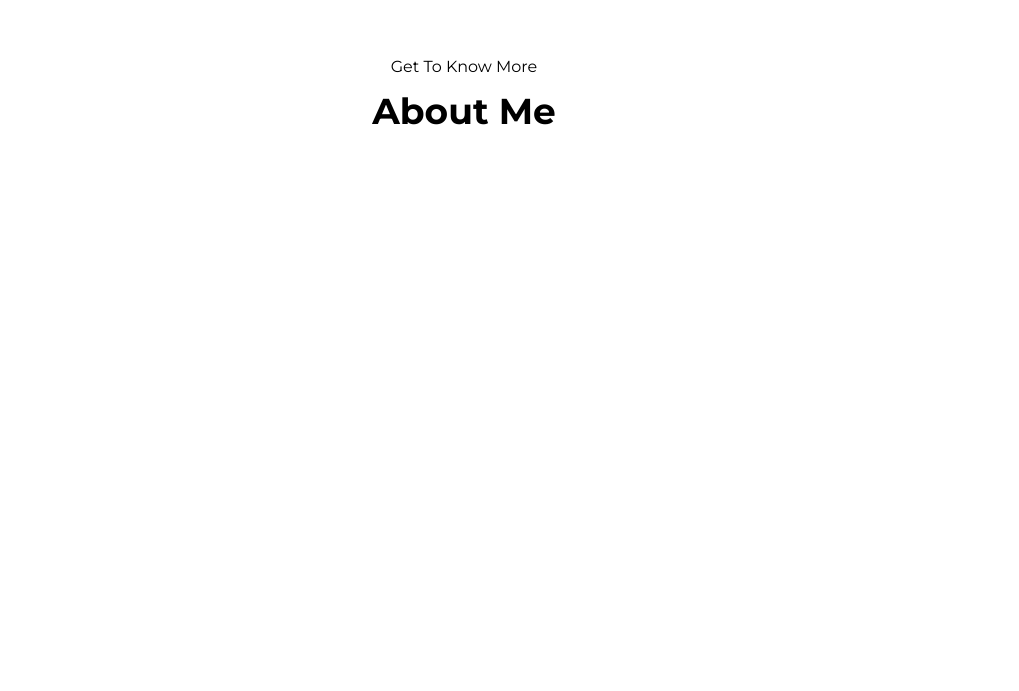
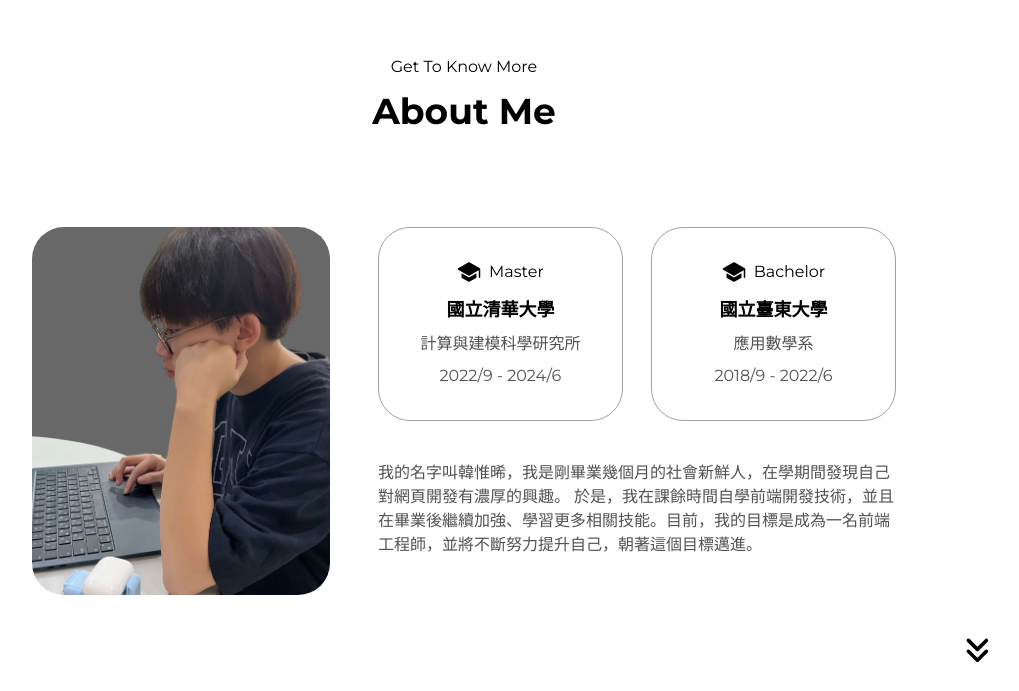
Before and after one commit to qqpp0504/website, a React (Vite) app in the folder frontend/: page / in a window 1280 px wide. Shown: the part 913-1604 px from the top of the page, without its empty margins (176-1195 px from the left). Before the commit the page ends 1100 px from the top, so only its background shows below. Built offline with nearby package versions, Linux system fonts and the light colour scheme.

Commit message:
Add AboutMe component

```diff
--- a/frontend/src/components/AboutMe.jsx
+++ b/frontend/src/components/AboutMe.jsx
@@ -1,8 +1,65 @@
+import { IoSchool } from "react-icons/io5";
+import { FaAnglesDown } from "react-icons/fa6";
+
+import myImage from "../assets/images/my-image2.jpg";
+import CardInfo from "./UI/CardInfo.jsx";
+
 export default function AboutMe() {
   return (
-    <section className="text-center mt-40">
-      <div>Get To Know More</div>
-      <h2 className="font-bold text-4xl mt-3">About Me</h2>
-    </section>
+    <>
+      <section className="mb-10">
+        <div className="text-center mb-24">
+          <div>Get To Know More</div>
+          <h2 className="font-bold text-4xl mt-3">About Me</h2>
+        </div>
+
+        <div className="flex gap-12">
+          <div className="w-[23rem] h-[23rem] rounded-4xl overflow-hidden">
+            <img
+              src={myImage}
+              alt="My image"
+              className="w-full h-full object-cover"
+            />
+          </div>
+
+          <div className="w-[40rem]">
+            <div className="flex gap-7">
+              <CardInfo
+                icon={
+                  <>
+                    <IoSchool size="1.5rem" />
+                    <span className="ml-2">Master</span>
+                  </>
+                }
+                title="國立清華大學"
+                description="計算與建模科學研究所"
+                date="2022/9 - 2024/6"
+              />
+              <CardInfo
+                icon={
+                  <>
+                    <IoSchool size="1.5rem" />
+                    <span className="ml-2">Bachelor</span>
+                  </>
+                }
+                title="國立臺東大學"
+                description="應用數學系"
+                date="2018/9 - 2022/6"
+              />
+            </div>
+
+            <div className="w-full mt-10">
+              <p className="text-neutral-600">
+                我的名字叫韓惟晞，我是剛畢業幾個月的社會新鮮人，在學期間發現自己對網頁開發有濃厚的興趣。
+                於是，我在課餘時間自學前端開發技術，並且在畢業後繼續加強、學習更多相關技能。目前，我的目標是成為一名前端工程師，並將不斷努力提升自己，朝著這個目標邁進。
+              </p>
+            </div>
+          </div>
+        </div>
+      </section>
+      <div className="absolute right-28">
+        <FaAnglesDown size="1.8rem" />
+      </div>
+    </>
   );
 }
--- a/frontend/src/components/Navigation.jsx
+++ b/frontend/src/components/Navigation.jsx
@@ -3,7 +3,7 @@ export default function Navigation() {
     <nav>
       <ul className="flex gap-5 text-2xl justify-end">
         <li>About</li>
-        <li>Experience</li>
+        <li>Skills</li>
         <li>Projects</li>
         <li>Contact</li>
       </ul>
--- /dev/null
+++ b/frontend/src/components/UI/CardInfo.jsx
@@ -0,0 +1,12 @@
+export default function CardInfo({ icon, title, description, date }) {
+  return (
+    <div className="border-[1.5px] border-neutral-400 rounded-4xl h-fit p-8 text-center flex flex-col gap-2 w-full">
+      <div className="flex items-center justify-center mx-auto mb-1">
+        {icon}
+      </div>
+      <span className="font-bold text-lg">{title}</span>
+      <p className="text-neutral-600">{description}</p>
+      <span className="text-neutral-600">{date}</span>
+    </div>
+  );
+}
--- /dev/null
+++ b/package.json
@@ -0,0 +1,5 @@
+{
+  "dependencies": {
+    "react-icons": "^5.5.0"
+  }
+}
```
Also changed, not shown: frontend/src/assets/images/my-image2.jpg, 1 other file (tests, documents, lock files or other folders).
